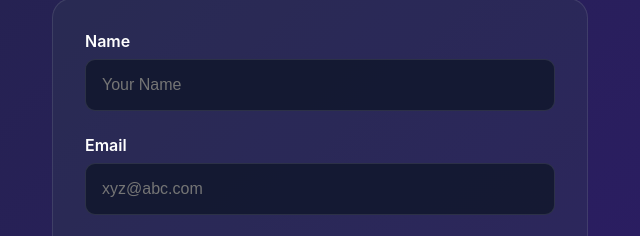
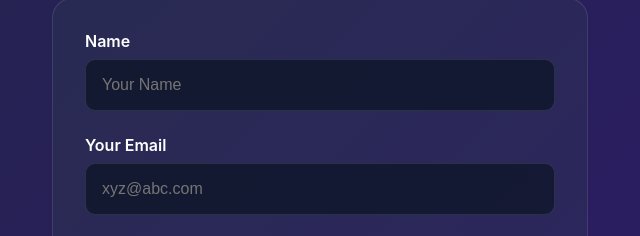
Before and after one commit to Falit25/Portfolio, a website: page index.html in a window 1280 px wide. Shown: the part 3379-3615 px from the top of the page, 620-1260 px from the left. Drawn offline with nearby package versions, Linux system fonts and the light colour scheme.

Commit message:
Update index.html

```diff
--- a/index.html
+++ b/index.html
@@ -258,7 +258,7 @@
                         </div>
 
                         <div class="form-group">
-                            <label for="email">Email</label>
+                            <label for="email">Your Email</label>
                             <input type="email" id="email" name="email" placeholder="xyz@abc.com" required>
                         </div>
 
```
